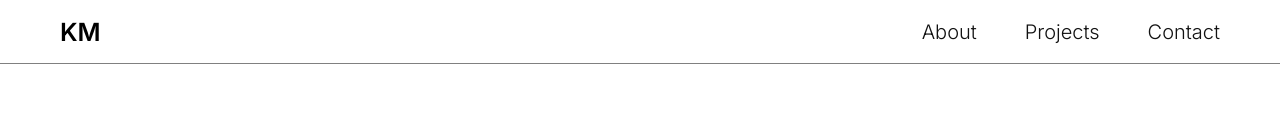
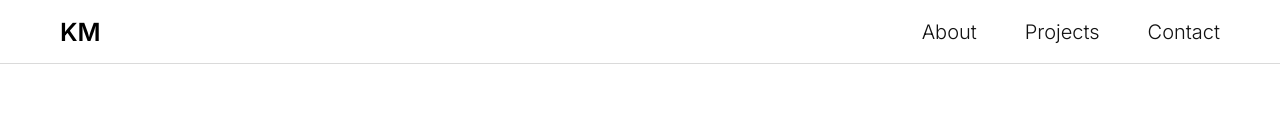
Before and after one commit to kristenmazza/portfolio, a React (Vite) app: page / in a window 1280 px wide. Shown: the top 138 px of the page. Built offline with nearby package versions, Linux system fonts and the light colour scheme; grey boxes are pictures that could not be loaded.

Commit message:
Adjust minor header styles

```diff
--- a/src/components/Header.module.css
+++ b/src/components/Header.module.css
@@ -11,7 +11,7 @@
   font-size: 20px;
   font-weight: 300;
   background-color: rgb(255, 255, 255);
-  border-bottom: 1px solid gray;
+  border-bottom: 1px solid rgb(218, 218, 218);
   transition: all 1s;
 }
 
@@ -32,7 +32,7 @@
 }
 
 .activeHeaderResize {
-  height: 2rem;
+  height: 2.5rem;
   transition: all 1s;
 }
 
```
